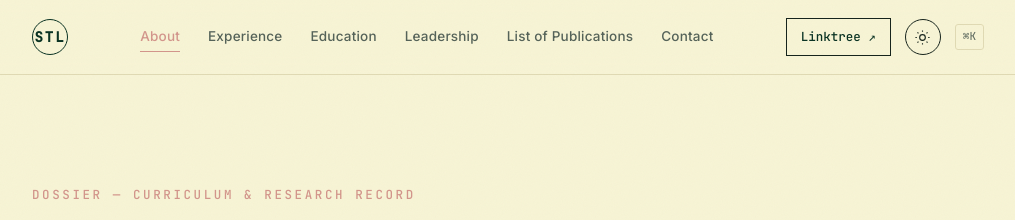
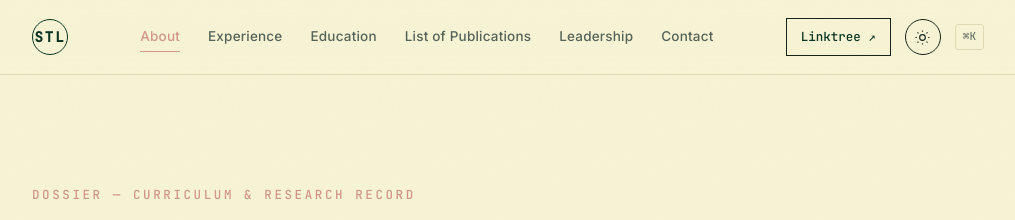
Before and after one commit to stalaveralodos-ux/s.talaveralodos, a Jekyll site: the page built from index.html, in a window 1280 px wide. Shown: the top 220 px of the page, without its empty margins (132-1147 px from the left). Built offline with Jekyll 4.4.1, drawn with Linux system fonts in a browser that asks for light colours.

```diff
--- a/_layouts/base.html
+++ b/_layouts/base.html
@@ -24,8 +24,8 @@
       <a href="#about">About</a>
       <a href="#experience">Experience</a>
       <a href="#education">Education</a>
-      <a href="#leadership">Leadership</a>
-      <a href="#publications">List of Publications</a>
+      <a href="#leadership">List of Publications</a>
+      <a href="#publications">Leadership</a>
       <a href="#contact">Contact</a>
     </nav>
     <div class="topbar-actions">
```
